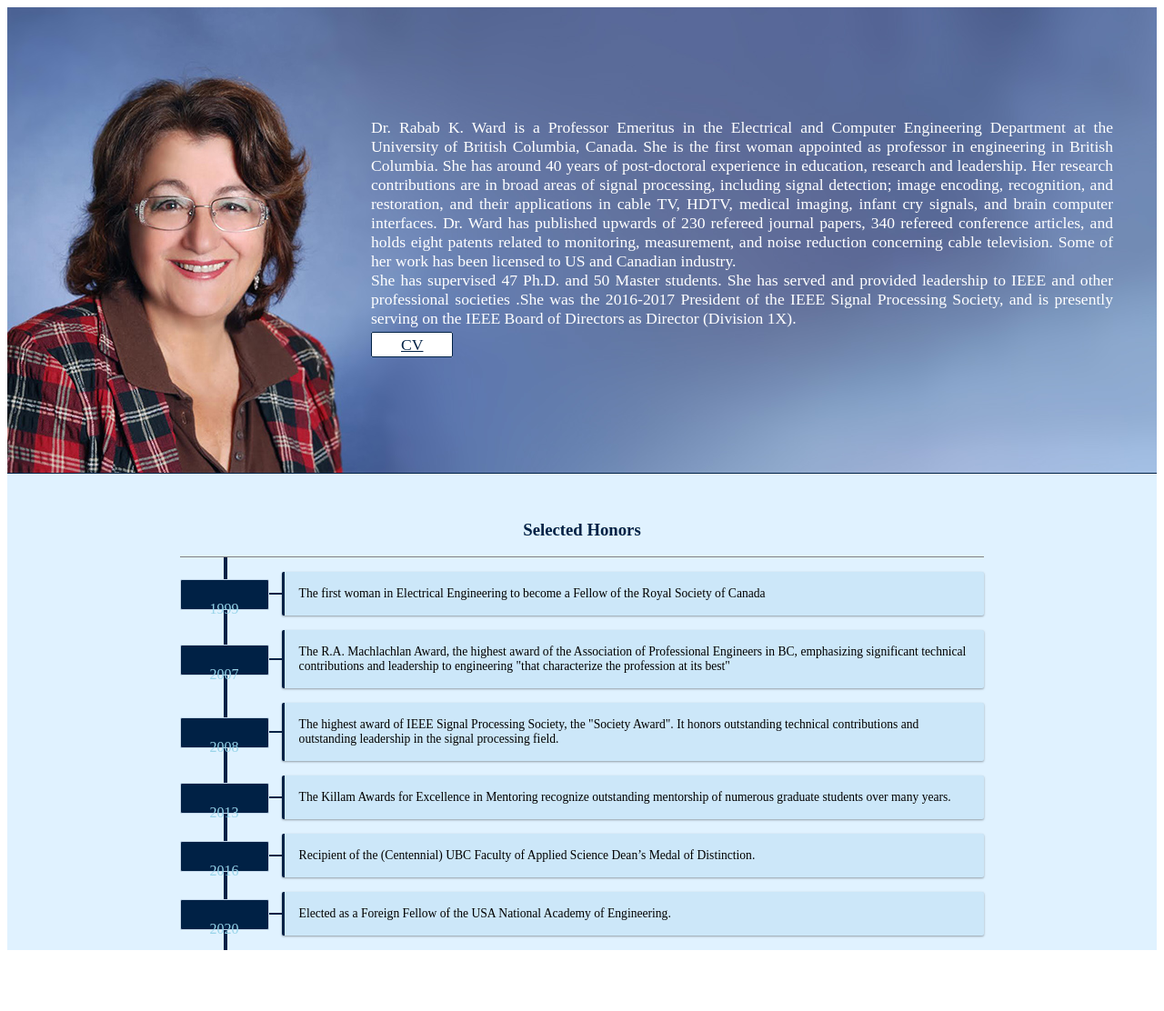
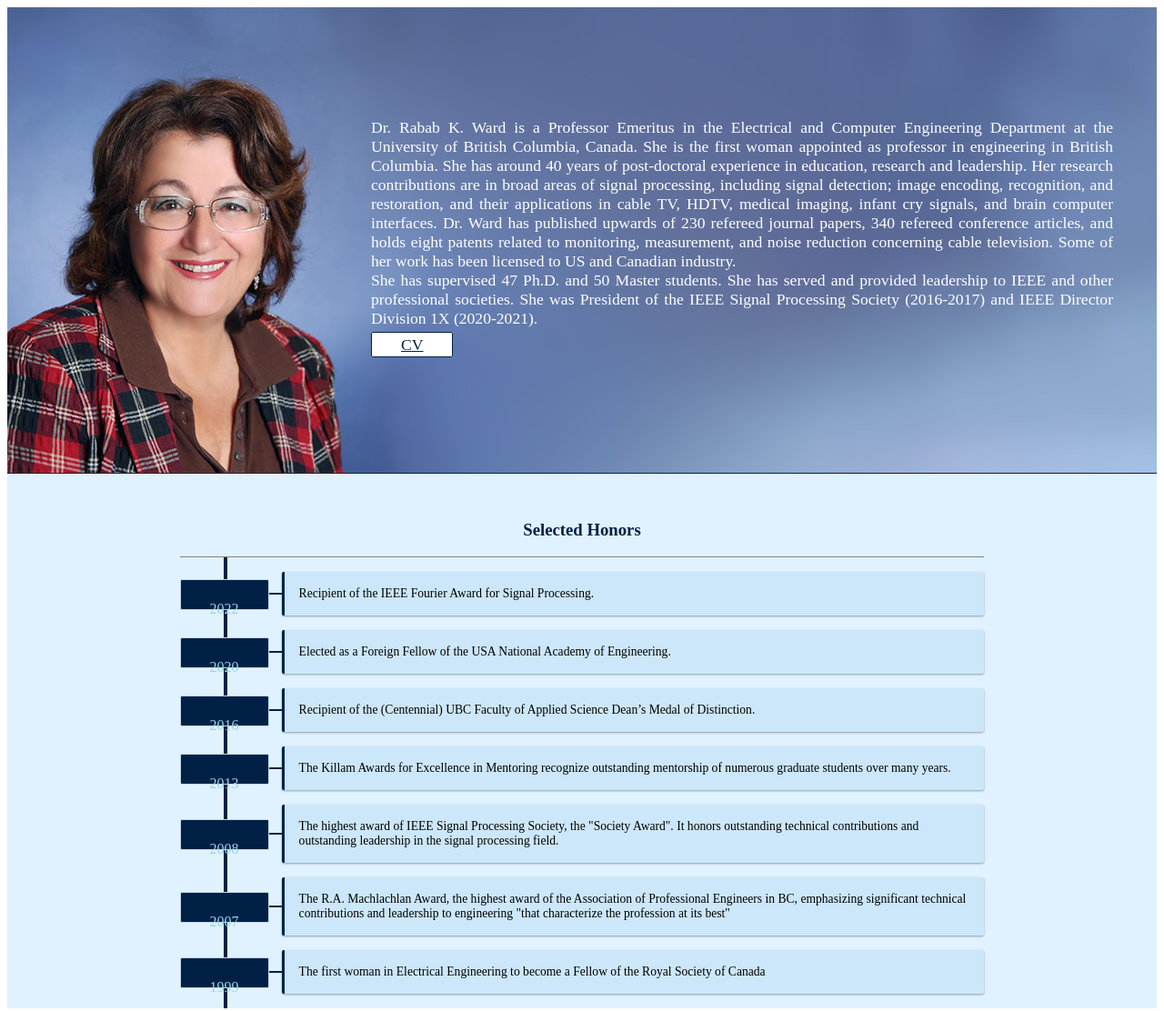
Before and after one commit to aleereza/academic-portfolio, a Gatsby site in the folder website/: page / in a window 1280 px wide. Shown: the whole page at 91% size. Before the commit the page ends 1053 px from the top, so only its background shows below. Built offline with nearby package versions, Linux system fonts and the light colour scheme; Gatsby itself is replaced by a stand-in of ours.

Commit message:
2022 award added to the homepage.

```diff
--- a/website/src/components/PageComponents/Timeline/Timeline.js
+++ b/website/src/components/PageComponents/Timeline/Timeline.js
@@ -12,28 +12,32 @@ class Timeline extends React.Component {
       <div className={styles.container}>
         <div className={styles.timeline}>
           <TimelineBox
-            year="1999"
-            content="The first woman in Electrical Engineering to become a Fellow of the Royal Society of Canada"
+            year="2022"
+            content="Recipient of the IEEE Fourier Award for Signal Processing."
+          />
+          <TimelineBox
+            year="2020"
+            content="Elected as a Foreign Fellow of the USA National Academy of Engineering."
+          />
+          <TimelineBox
+            year="2016"
+            content="Recipient of the (Centennial) UBC Faculty of Applied Science Dean’s Medal of Distinction."
+          />
+          <TimelineBox
+            year="2013"
+            content="The Killam Awards for Excellence in Mentoring recognize outstanding mentorship of numerous graduate students over many years."
+          />
+          <TimelineBox
+            year="2008"
+            content="The highest award of IEEE Signal Processing Society, the &#34;Society Award&#34;. It honors outstanding technical contributions and outstanding leadership in the signal processing field."
           />
           <TimelineBox
             year="2007"
             content="The R.A. Machlachlan Award, the highest award of the Association of Professional Engineers in BC, emphasizing significant technical contributions and leadership to engineering &#34;that characterize the profession at its best&#34;"
           />
           <TimelineBox
-            year="2008"
-            content="The highest award of IEEE Signal Processing Society, the &#34;Society Award&#34;. It honors outstanding technical contributions and outstanding leadership in the signal processing field."
-          />
-          <TimelineBox
-            year="2013"
-            content="The Killam Awards for Excellence in Mentoring recognize outstanding mentorship of numerous graduate students over many years."
-          />
-          <TimelineBox
-            year="2016"
-            content="Recipient of the (Centennial) UBC Faculty of Applied Science Dean’s Medal of Distinction."
-          />
-          <TimelineBox
-            year="2020"
-            content="Elected as a Foreign Fellow of the USA National Academy of Engineering."
+            year="1999"
+            content="The first woman in Electrical Engineering to become a Fellow of the Royal Society of Canada"
           />
         </div>
       </div>
--- a/website/src/pages/index.js
+++ b/website/src/pages/index.js
@@ -28,10 +28,9 @@ const IndexPage = () => (
         </p>
         <p>
           She has supervised 47 Ph.D. and 50 Master students. She has served and
-          provided leadership to IEEE and other professional societies .She was
-          the 2016-2017 President of the IEEE Signal Processing Society, and is
-          presently serving on the IEEE Board of Directors as Director (Division
-          1X).
+          provided leadership to IEEE and other professional societies. She was
+          President of the IEEE Signal Processing Society (2016-2017) and IEEE
+          Director Division 1X (2020-2021).
         </p>
         <p>
           <Button to={CV} filename="CV_Rabab_Ward.pdf">
@@ -59,10 +58,9 @@ const IndexPage = () => (
         </p>
         <p>
           She has supervised 47 Ph.D. and 50 Master students. She has served and
-          provided leadership to IEEE and other professional societies .She was
-          the 2016-2017 President of the IEEE Signal Processing Society, and is
-          presently serving on the IEEE Board of Directors as Director (Division
-          1X).
+          provided leadership to IEEE and other professional societies. She was
+          President of the IEEE Signal Processing Society (2016-2017) and IEEE
+          Director Division 1X (2020-2021).
         </p>
         <p>
           <Button to={CV}>CV</Button>
```
